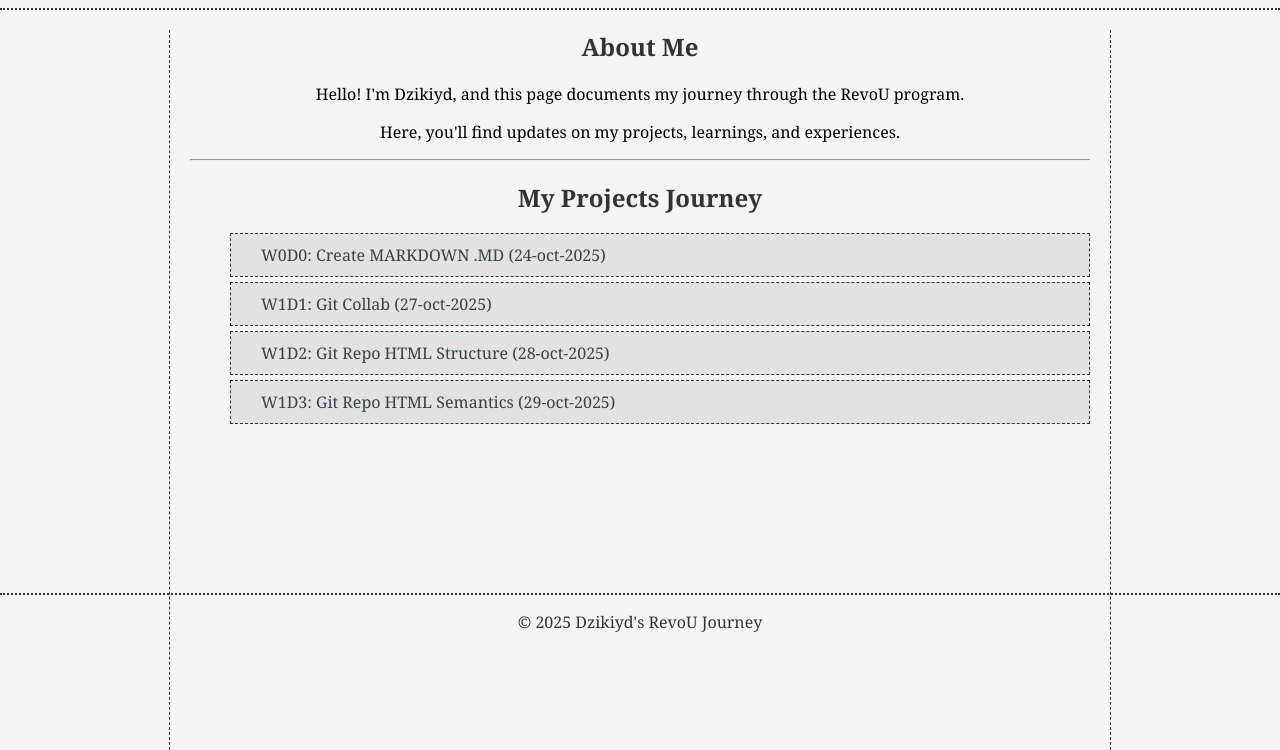
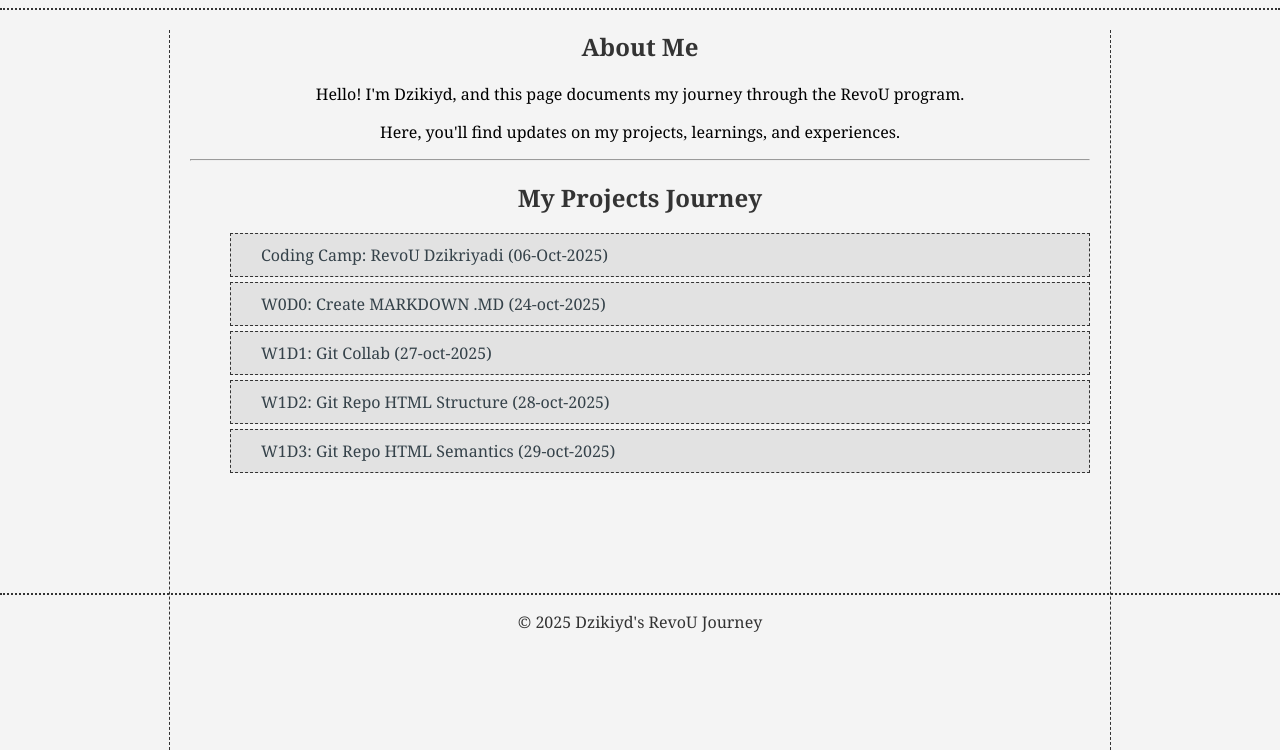
Before and after one commit to dzikriyadi/revou-madrid-dzikriyadi, a plain HTML site: page index.html in a window 1280 px wide. Shown: the part 151-901 px from the top of the page. Drawn offline with Linux system fonts and the light colour scheme.

Commit message:
Add project link for Coding Camp: RevoU Dzikriyadi in the projects section

```diff
--- a/index.html
+++ b/index.html
@@ -86,6 +86,8 @@
             <hr>
             <h2>My Projects Journey</h2>
             <ul>
+                <li><a href="https://dzikriyadi.github.io/CodingCamp-061025-dzikriyadi/">Coding Camp: RevoU Dzikriyadi
+                        (06-Oct-2025)</a>
                 <li><a href="a_madrid_belajar_markdown/preview_markdown.md">W0D0: Create MARKDOWN .MD (24-oct-2025) </a>
                 </li>
                 <li><a href="https://github.com/dzikriyadi/git-collaboration-simulation">W1D1: Git Collab (27-oct-2025)
```
